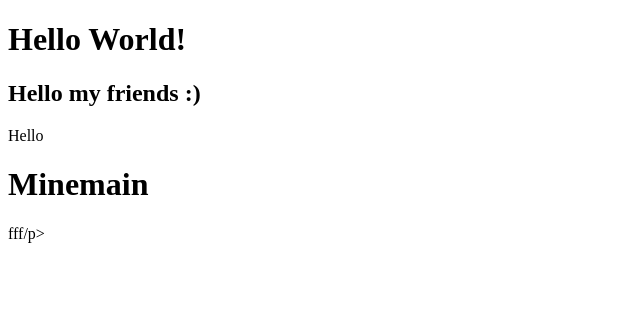
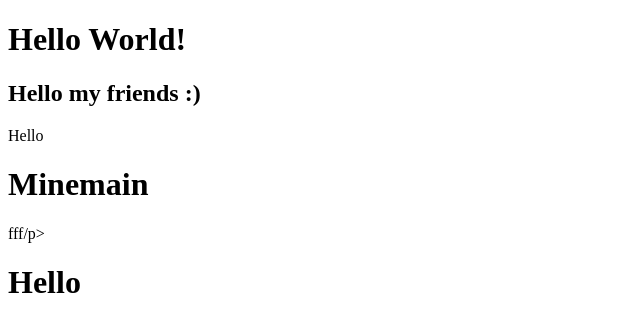
Before and after one commit to Millio717/git, a plain HTML site: page index.html in a window 1280 px wide. Shown: the whole page, without its empty margins (0-640 px from the left). Drawn offline with Linux system fonts and the light colour scheme.

Commit message:
'headertwo'

```diff
--- a/index.html
+++ b/index.html
@@ -14,6 +14,9 @@
         <h1>Minemain</h1>
         <p><img src="" alt="">fff/p>
     </div>
+    <div class="header-number__two">
+        <h1>Hello</h1>
+    </div>
     <script src="index.js" type="text/javascript"></script>
 </body>
 </html>
```
Also changed, not shown: JavaScript.txt.
